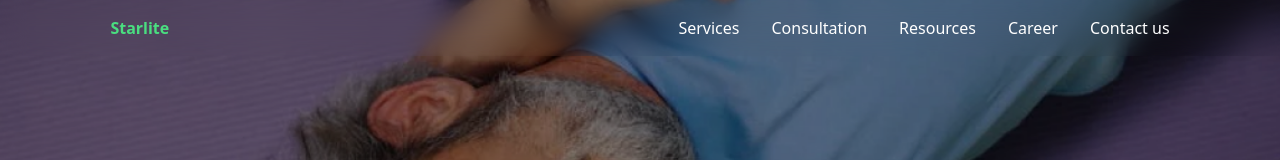
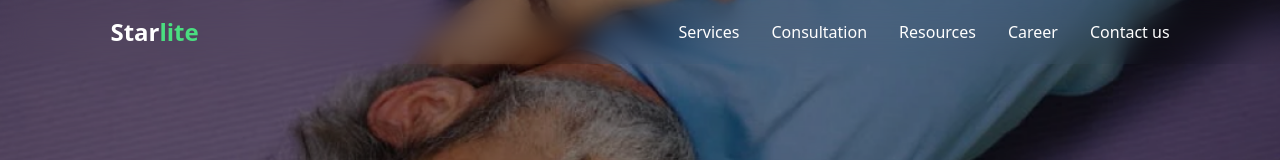
Before and after one commit to Starlite-Care/starlite-website, a Next.js app: page / in a window 1280 px wide. Shown: the top 160 px of the page. Built offline with nearby package versions, Linux system fonts and the light colour scheme.

Commit message:
made updated

```diff
--- a/src/components/Navbar.jsx
+++ b/src/components/Navbar.jsx
@@ -72,9 +72,9 @@ const Navbar = () => {
           {/* Logo or Brand Name */}
           <Link
             href="/"
-            className={`${linkClass(
-              "/"
-            )} text-xl sm:text-2xl font-semibold no-underline`}
+            className={`${
+              isBlackTextRoute || isScrolled ? "text-black" : "text-white"
+            } text-xl sm:text-2xl font-semibold no-underline transition-colors duration-300`}
           >
             Star<span className="text-green-400">lite</span>
           </Link>
```
